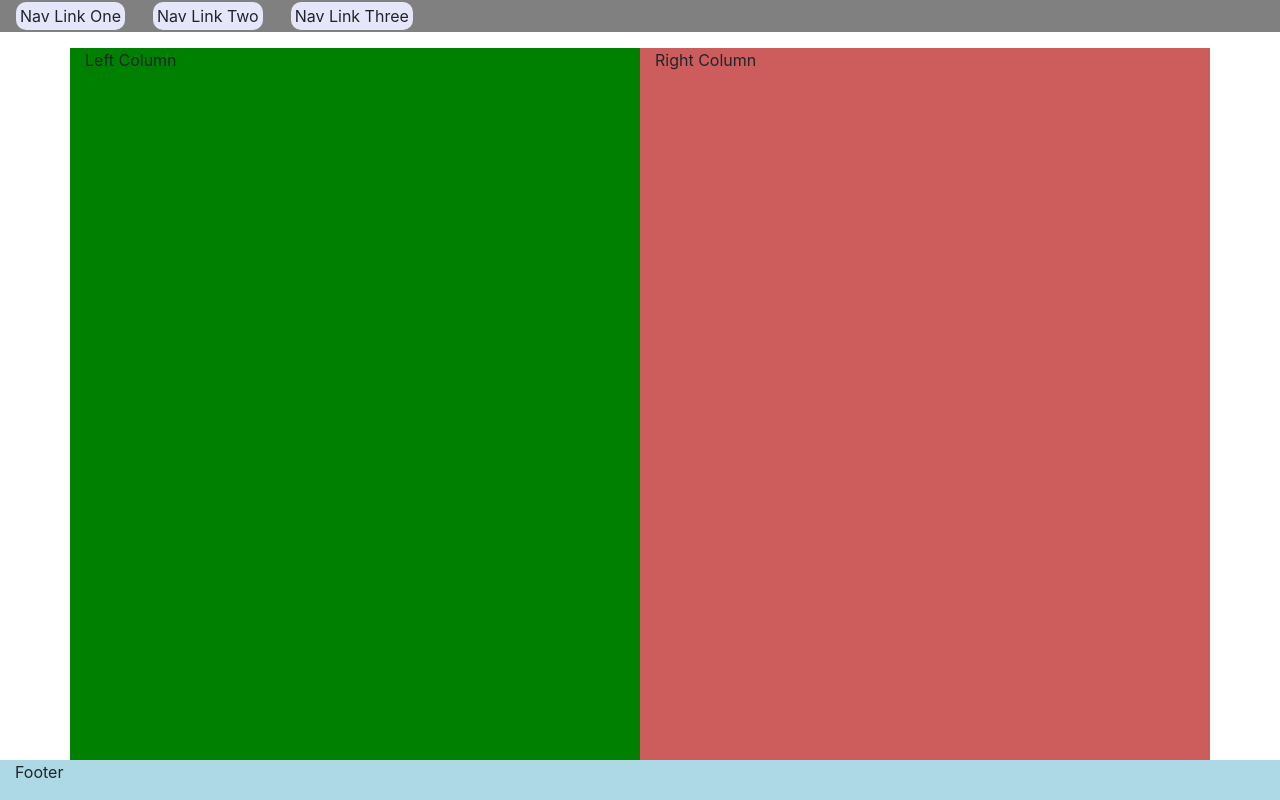
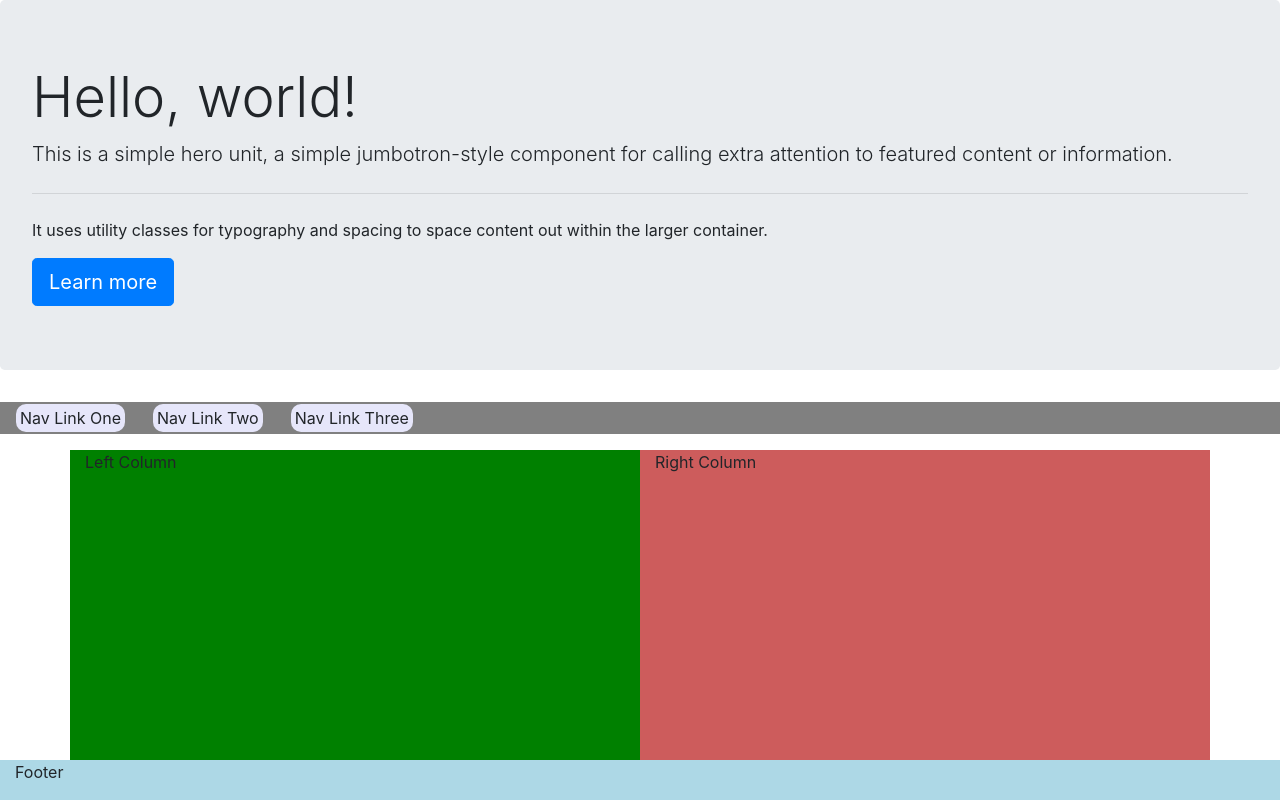
Before and after one commit to ryanlevine1/Day-4, a plain HTML site: page index.html in a window 1280 px wide. Shown: the top 800 px of the page. Drawn offline with nearby package versions, Linux system fonts and the light colour scheme.

Commit message:
made jumbotron

```diff
--- a/index.html
+++ b/index.html
@@ -12,6 +12,14 @@
 </head>
 
 <body>
+
+<div class="jumbotron ">
+    <h1 class="display-4">Hello, world!</h1>
+    <p class="lead">This is a simple hero unit, a simple jumbotron-style component for calling extra attention to featured content or information.</p>
+    <hr class="my-4">
+    <p>It uses utility classes for typography and spacing to space content out within the larger container.</p>
+    <a class="btn btn-primary btn-lg" href="#" role="button">Learn more</a>
+</div>
 
     <header>
         <nav class="container-fluid">
```
